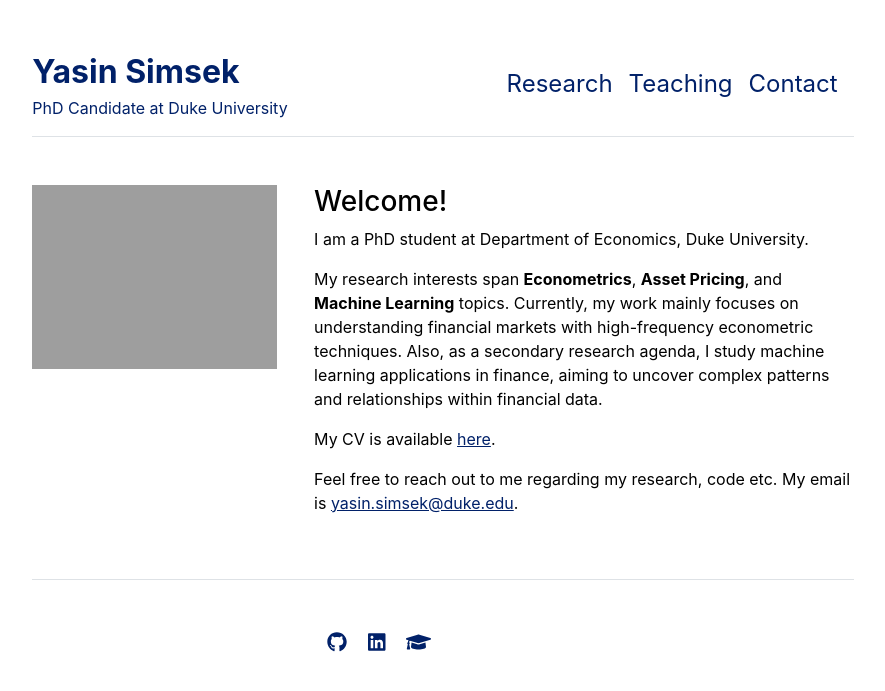
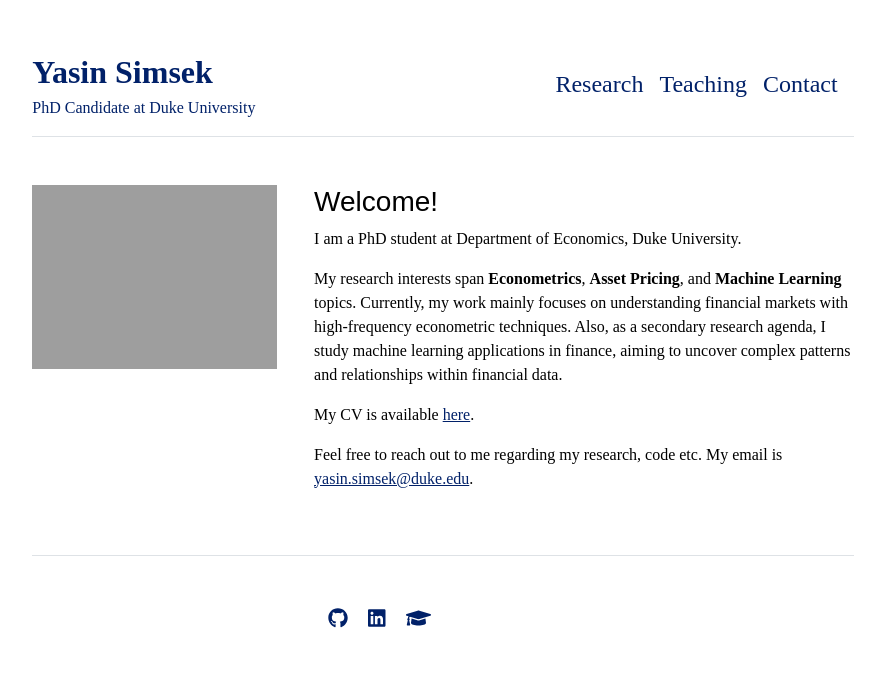
Before and after one commit to yasin-simsek/yasin-simsek.github.io, a Jekyll site: the page built from index.md, in a window 1280 px wide. Shown: the top 691 px of the page, without its empty margins (197-1082 px from the left). Built offline with Jekyll 4.4.1, drawn with Linux system fonts in a browser that asks for light colours.

Commit message:
font update

```diff
--- a/_sass/main.scss
+++ b/_sass/main.scss
@@ -1,6 +1,8 @@
 $backgroundColor: #ffffff; // White background in HEX
 $bodyColor: #000000; // Dark red color in HEX
-$bodyFont: -apple-system,BlinkMacSystemFont,"Segoe UI",Helvetica,Arial,sans-serif,"Apple Color Emoji","Segoe UI Emoji","Segoe UI Symbol"; // Font stack
+$bodyFont: "PT Serif", serif; // Set body font to PT Serif
+$headerFont: "PT Sans Narrow", sans-serif; // Set header font to PT Sans Narrow
+// $bodyFont: -apple-system,BlinkMacSystemFont,"Segoe UI",Helvetica,Arial,sans-serif,"Apple Color Emoji","Segoe UI Emoji","Segoe UI Symbol"; // Font stack
 $linkColor: #012169; // Duke navy color in HEX
 
 body {
@@ -12,3 +14,7 @@ body {
 body a {
   color: $linkColor; // Duke navy color in HEX
 }
+
+h1, h2, h3, h4, h5, h6 {
+  font-family: $headerFont; // Apply header font
+}
```
